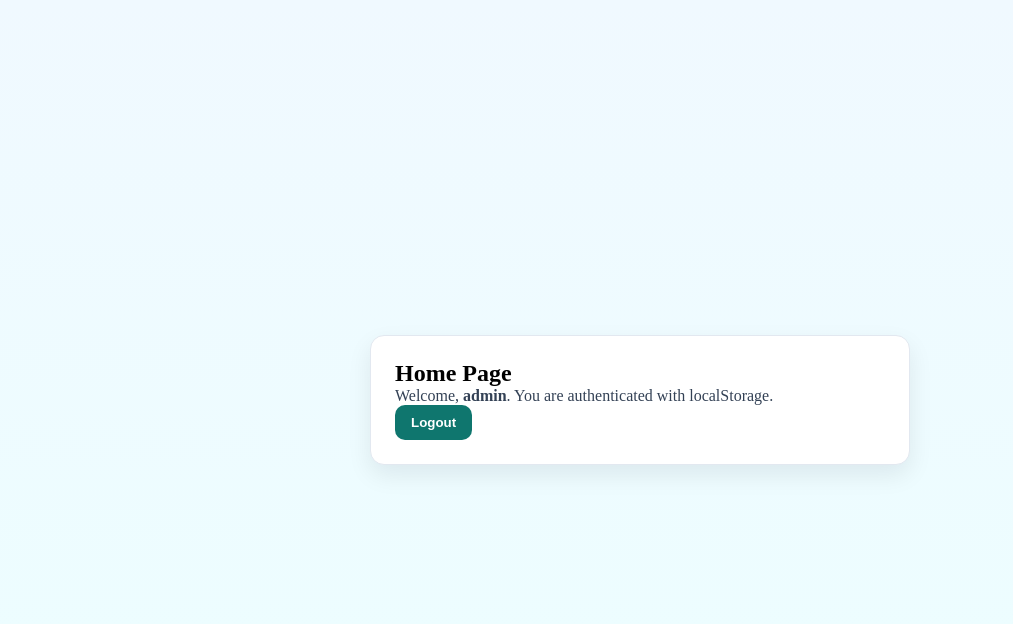
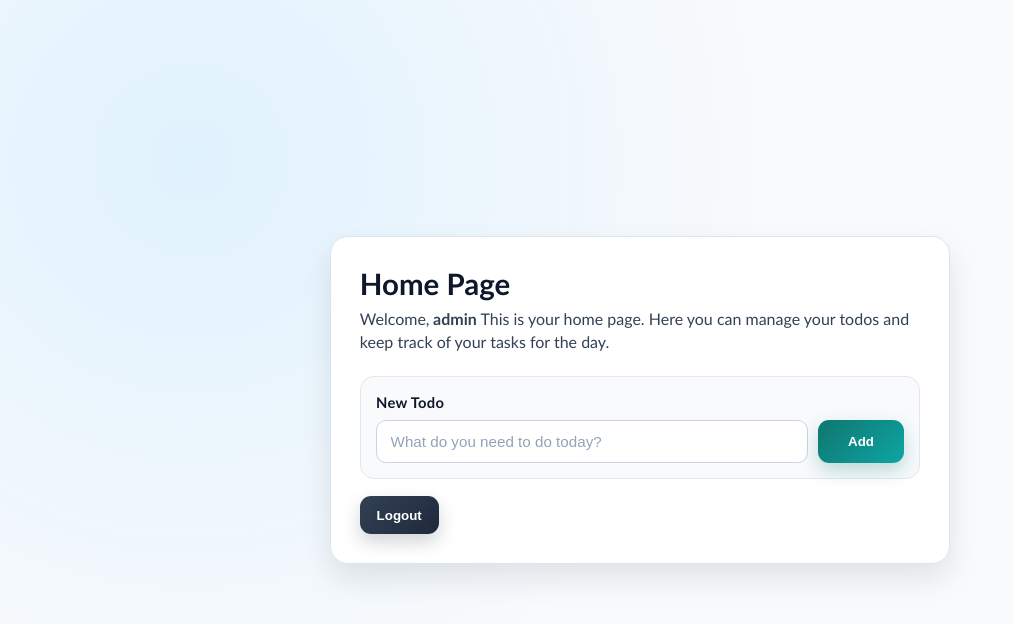
Before and after one commit to rahulramakrishnan3/QuestGlobalTodoList, an Angular app: page /login in a window 1280 px wide. Both pictures are taken after a click on the button "Login". Shown: the top 624 px of the page, without its empty margins (0-1013 px from the left). Built offline with nearby package versions, Linux system fonts and the light colour scheme.

Commit message:
Input field and styling done

```diff
--- a/src/app/pages/home-page/home-page.component.css
+++ b/src/app/pages/home-page/home-page.component.css
@@ -2,33 +2,113 @@
   min-height: 100vh;
   display: grid;
   place-items: center;
-  padding: 1rem;
-  background: linear-gradient(180deg, #f0f9ff 0%, #ecfeff 100%);
+  padding: 1.5rem;
+  background:
+    radial-gradient(circle at 15% 20%, #e0f2fe 0%, #f8fafc 45%),
+    radial-gradient(circle at 85% 80%, #ccfbf1 0%, #f8fafc 40%);
+  font-family: "Trebuchet MS", "Segoe UI", sans-serif;
 }
 
 .home-card {
-  width: min(540px, 100%);
+  width: min(620px, 100%);
   background: #fff;
-  border: 1px solid #e2e8f0;
-  border-radius: 14px;
-  padding: 1.5rem;
-  box-shadow: 0 10px 24px rgba(2, 6, 23, 0.08);
+  border: 1px solid #dbe5ef;
+  border-radius: 18px;
+  padding: 1.8rem;
+  box-shadow: 0 14px 30px rgba(15, 23, 42, 0.1);
 }
 
 h1 {
-  margin-top: 0;
+  margin: 0 0 0.4rem;
+  color: #0f172a;
+  font-size: clamp(1.6rem, 2.3vw, 2rem);
 }
 
 p {
+  margin: 0 0 1.4rem;
   color: #334155;
+  line-height: 1.45;
+}
+
+.todo-input {
+  background: #f8fafc;
+  border: 1px solid #e2e8f0;
+  border-radius: 14px;
+  padding: 0.95rem;
+  margin-bottom: 1.1rem;
+}
+
+.todo-input label {
+  display: inline-block;
+  margin-bottom: 0.55rem;
+  color: #0f172a;
+  font-size: 0.92rem;
+  font-weight: 700;
+  letter-spacing: 0.02em;
+}
+
+.todo-input-row {
+  display: flex;
+  gap: 0.6rem;
+}
+
+.todo-input input {
+  flex: 1;
+  border: 1px solid #cbd5e1;
+  border-radius: 10px;
+  padding: 0.75rem 0.85rem;
+  font-size: 0.95rem;
+  color: #0f172a;
+  background: #fff;
+  outline: none;
+  transition: border-color 0.2s ease, box-shadow 0.2s ease;
+}
+
+.todo-input input::placeholder {
+  color: #94a3b8;
+}
+
+.todo-input input:focus {
+  border-color: #0ea5a4;
+  box-shadow: 0 0 0 4px rgba(20, 184, 166, 0.2);
 }
 
 button {
   border: 0;
-  border-radius: 10px;
-  background: #0f766e;
+  border-radius: 11px;
   color: #fff;
-  padding: 0.65rem 1rem;
+  padding: 0.72rem 1.05rem;
   font-weight: 600;
   cursor: pointer;
+  transition: transform 0.15s ease, box-shadow 0.2s ease;
 }
+
+button:hover {
+  transform: translateY(-1px);
+}
+
+.add-btn {
+  background: linear-gradient(135deg, #0f766e, #0ea5a4);
+  min-width: 86px;
+  box-shadow: 0 8px 18px rgba(15, 118, 110, 0.25);
+}
+
+.logout-btn {
+  background: linear-gradient(135deg, #334155, #1e293b);
+  box-shadow: 0 8px 18px rgba(30, 41, 59, 0.2);
+}
+
+@media (max-width: 520px) {
+  .home-card {
+    padding: 1.2rem;
+  }
+
+  .todo-input-row {
+    flex-direction: column;
+  }
+
+  .add-btn,
+  .logout-btn {
+    width: 100%;
+  }
+}
--- a/src/app/pages/home-page/home-page.component.html
+++ b/src/app/pages/home-page/home-page.component.html
@@ -1,7 +1,22 @@
 <section class="home-page">
   <div class="home-card">
     <h1>Home Page</h1>
-    <p>Welcome, <strong>{{ username }}</strong>. You are authenticated with localStorage.</p>
-    <button type="button" (click)="logout()">Logout</button>
+    <p>
+      Welcome, <strong>{{ username }}</strong> This is your home page. Here you can manage your
+      todos and keep track of your tasks for the day.
+    </p>
+    <div class="todo-input">
+      <label for="todoTitle">New Todo</label>
+      <div class="todo-input-row">
+        <input
+          id="todoTitle"
+          type="text"
+          placeholder="What do you need to do today?"
+          autocomplete="off"
+        />
+        <button type="button" class="add-btn">Add</button>
+      </div>
+    </div>
+    <button type="button" class="logout-btn" (click)="logout()">Logout</button>
   </div>
 </section>
```
